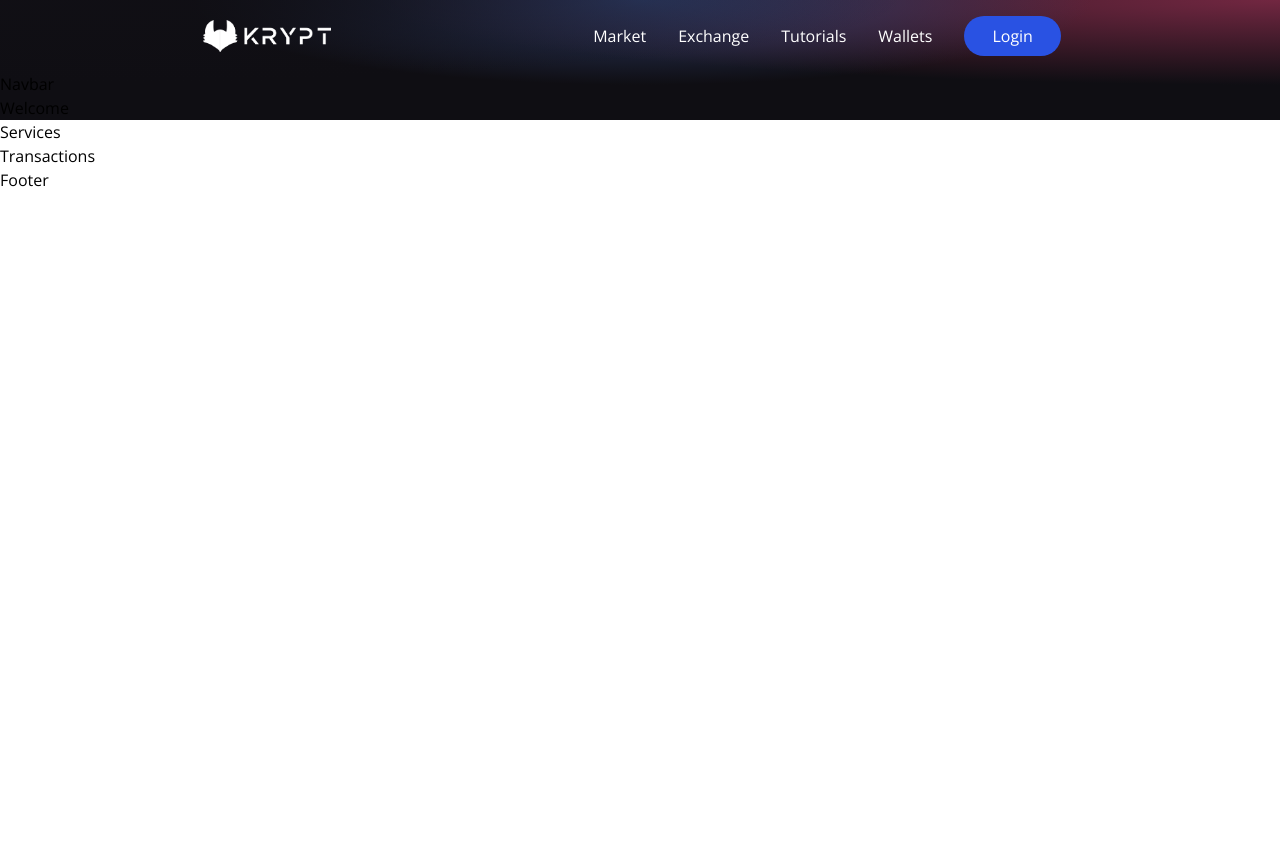
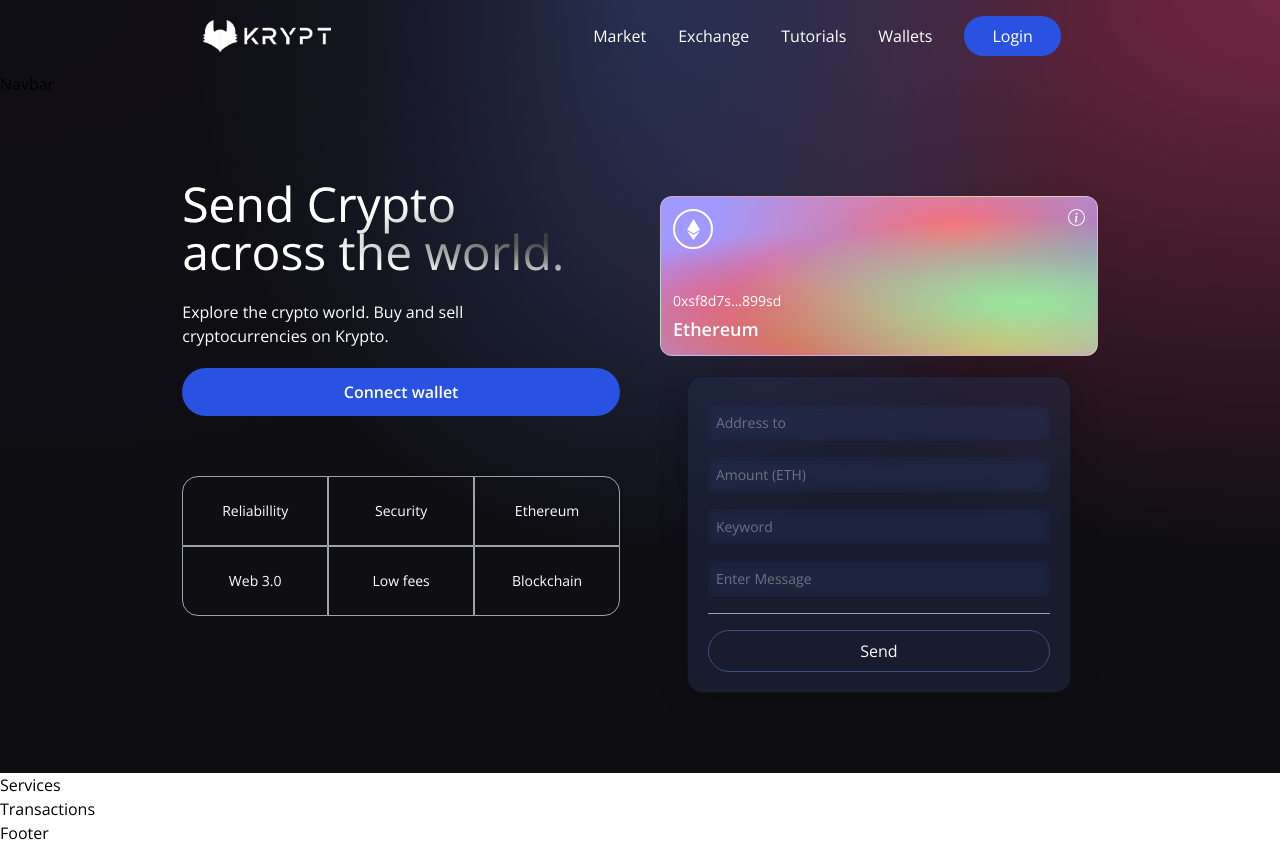
Before and after one commit to BlackH3art/crypto-app, a React (Vite) app: page / in a window 1280 px wide. Before the commit the page ends 800 px from the top, so only its background shows below. Built offline with nearby package versions, Linux system fonts and the light colour scheme.

Commit message:
Welcome component

```diff
--- a/package.json
+++ b/package.json
@@ -7,6 +7,7 @@
     "preview": "vite preview"
   },
   "dependencies": {
+    "@tailwindcss/forms": "^0.4.0",
     "ethers": "^5.5.2",
     "react": "^17.0.2",
     "react-dom": "^17.0.2",
--- a/src/components/Loading/Loading.jsx
+++ b/src/components/Loading/Loading.jsx
@@ -2,7 +2,9 @@
 
   return (
     <>
-      <h1>Loading</h1>
+      <div className="flex justify-center items-center py-3">
+        <div className="animate-spin rounded-full h-32 w-32 border-b-2 border-red-700" />
+      </div>
     </>
   )
 }
--- /dev/null
+++ b/src/components/Welcome/Input.jsx
@@ -0,0 +1,15 @@
+const Input = ({ placeholder, name, type, value, handleChange }) => {
+  return (
+    <input
+      placeholder={placeholder}
+      type={type}
+      step="0.0001"
+      name={name}
+      onChange={(e) => handleChange(e, name)}
+      value={value}
+      className="my-2 w-full rounded-sm p-2 outlined-none bg-transparent text-white border-none text-sm white-glassmorphism"
+    />
+  )
+}
+
+export default Input;
--- a/src/components/Welcome/Welcome.jsx
+++ b/src/components/Welcome/Welcome.jsx
@@ -1,8 +1,111 @@
+import { AiFillPlayCircle } from 'react-icons/ai';
+import { SiEthereum } from 'react-icons/si';
+import { BsInfoCircle } from 'react-icons/bs';
+
+import Loading from '../Loading/Loading';
+import Input from './Input';
+
+
 const Welcome = () => {
+
+  const connectWallet = () => {
+
+  }
+
+  const handleSubmit = () => {
+
+  }
+
+  const commonStyles = 'min-h-[70px] sm:px-0 px-2 sm:min-w-[120px] flex justify-center items-center border-[0.5px] border-gray-400 text-sm font-light text-white';
 
   return (
     <>
-      <h1>Welcome</h1>
+      <div className="flex w-full justify-center items-center">
+        <div className="flex mf:flex-row flex-col items-start justify-between md:p-20 px-4">
+          <div className="flex flex-1 justify-start flex-col mf:mr-10">
+
+            <h1 className='text-3xl sm:text-5xl text-white text-gradient py-1'>
+              Send Crypto <br /> across the world.
+            </h1>
+
+            <p className='text-left mt-5 text-white font-light md:w-9/12 w-11/12 text-base'>
+              Explore the crypto world. Buy and sell cryptocurrencies on Krypto.
+            </p>
+
+            <button
+              type='button'
+              onClick={connectWallet}
+              className='flex flex-row justify-center items-center my-5 bg-[#2952e3] p-3 rounded-full cursor-pointer hover:bg-[#2546bd]'
+            >
+              <p className='text-white text-base font-semibold'>
+                Connect wallet
+              </p>
+            </button>
+
+            <div className='grid sm:grid-cols-3 grid-cols-2 w-full mt-10'>
+              <div className={`rounded-tl-2xl ${commonStyles}`}>
+                Reliabillity
+              </div>
+              <div className={commonStyles}>
+                Security
+              </div>
+              <div className={`rounded-tr-2xl ${commonStyles}`}>
+                Ethereum
+              </div>
+              <div className={`rounded-bl-2xl ${commonStyles}`}>
+                Web 3.0
+              </div>
+              <div className={commonStyles}>
+                Low fees
+              </div>
+              <div className={`rounded-br-2xl ${commonStyles}`}>
+                Blockchain
+              </div>
+            </div>
+          </div>
+
+          <div className='flex flex-col flex-1 items-center justify-start w-full mf:mt-0 mt-10'>
+            <div className="p-3 justify-end items-start flex-col rounded-xl h-40 sm:2-72 w-full my-5 eth-card white-glassmorphism">
+              <div className="flex justify-between flex-col w-full h-full">
+                <div className="flex justify-between items-start">
+                  <div className="w-10 h-10 rounded-full border-2 border-white flex justify-center items-center">
+                    <SiEthereum fontSize={21} color="#fff" />
+                  </div>
+
+                  <BsInfoCircle fontSize={17} color="#fff" />
+                </div>
+                <div>
+                  <p className='text-white font-light text-sm'>
+                    0xsf8d7s...899sd
+                  </p>
+                  <p className='text-white font-semibold text-lg mt-1'>
+                    Ethereum
+                  </p>
+                </div>
+              </div>
+            </div>
+
+            <div className="p-5 sm:w-96 w-full flex flex-col justify-start items-center blue-glassmorphism">
+              <Input placeholder="Address to" name="addressTo" type="text" handleChange={() => {}} />
+              <Input placeholder="Amount (ETH)" name="amount" type="number" handleChange={() => {}} />
+              <Input placeholder="Keyword" name="keyword" type="text" handleChange={() => {}} />
+              <Input placeholder="Enter Message" name="message" type="text" handleChange={() => {}} />
+
+              <div className="h-[1px] w-full bg-gray-400 my-2" />
+
+              {false ? (
+                <Loading />
+              ) : (
+                <button type="button" onClick={handleSubmit} className='text-white w-full mt-2 border-[1px] p-2 border-[#3d4f7c] rounded-full cursor-pointer'>
+                  Send
+                </button>
+              )}
+
+            </div>
+          </div>
+
+        </div>
+      </div>
     </>
   )
 }
--- a/tailwind.config.js
+++ b/tailwind.config.js
@@ -1,9 +1,35 @@
 module.exports = {
-  content: [
-    "./src/**/*.{js,jsx,ts,tsx}",
-  ],
+  purge: ["./src/**/*.{js,jsx,ts,tsx}", "./public/index.html"],
+  mode: "jit",
+  darkMode: false, // or 'media' or 'class'
   theme: {
+    fontFamily: {
+      display: ["Open Sans", "sans-serif"],
+      body: ["Open Sans", "sans-serif"],
+    },
+    extend: {
+      screens: {
+        mf: "990px",
+      },
+      keyframes: {
+        "slide-in": {
+          "0%": {
+            "-webkit-transform": "translateX(120%)",
+            transform: "translateX(120%)",
+          },
+          "100%": {
+            "-webkit-transform": "translateX(0%)",
+            transform: "translateX(0%)",
+          },
+        },
+      },
+      animation: {
+        "slide-in": "slide-in 0.5s ease-out",
+      },
+    },
+  },
+  variants: {
     extend: {},
   },
-  plugins: [],
-}
+  plugins: [require("@tailwindcss/forms")],
+};
```
Also changed, not shown: 1 other file (tests, documents, lock files or other folders).
